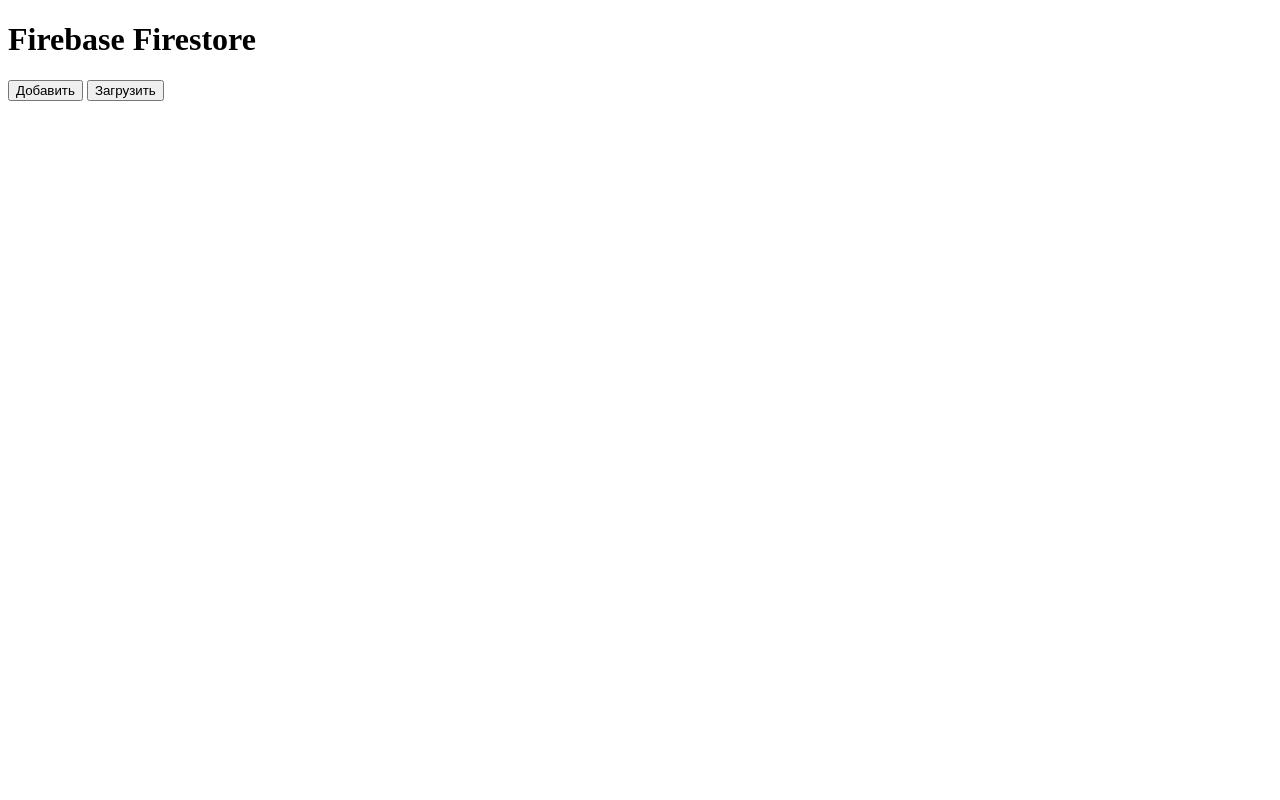
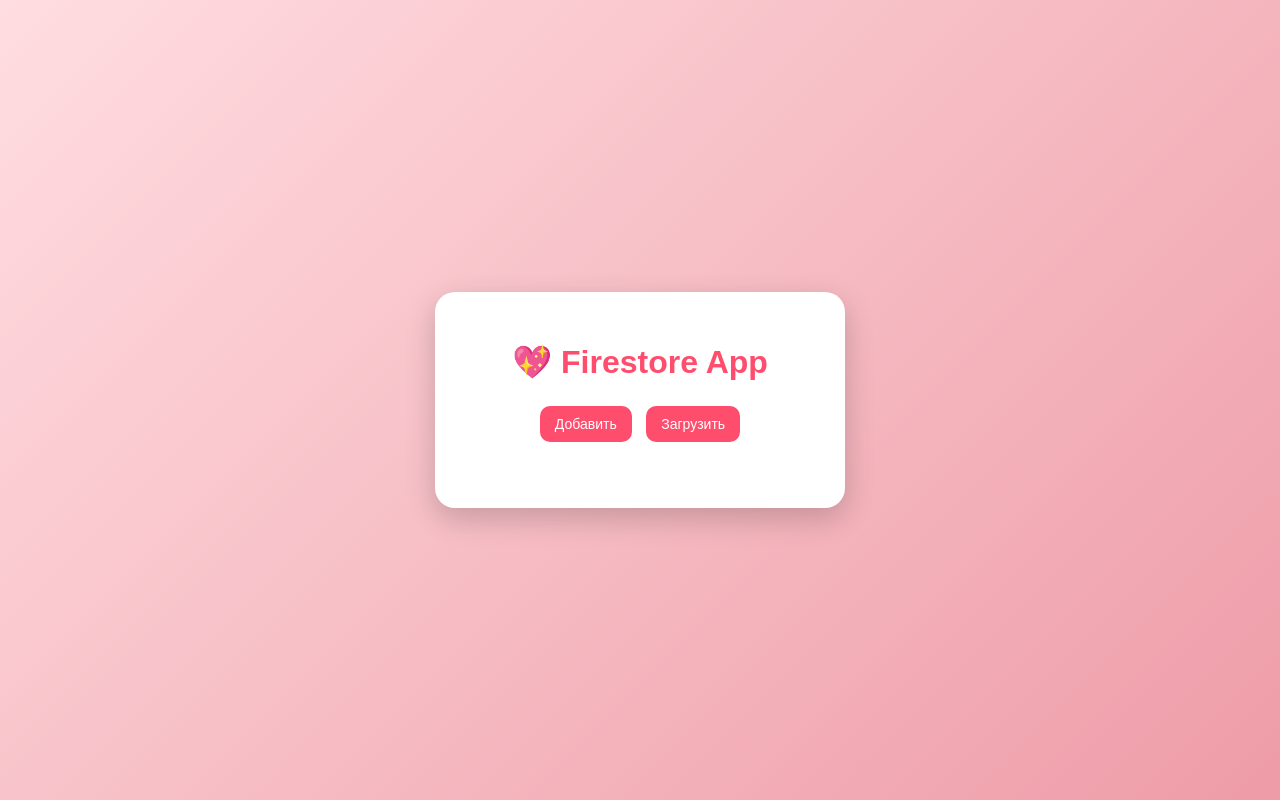
Before and after one commit to 240092-eng/mewww, a plain HTML site: page index.html in a window 1280 px wide. Drawn offline with Linux system fonts and the light colour scheme.

Commit message:
Update index.html

```diff
--- a/index.html
+++ b/index.html
@@ -1,17 +1,81 @@
 <!DOCTYPE html>
-<html>
+<html lang="ru">
 <head>
-  <title>Firestore Test</title>
+  <meta charset="UTF-8">
+  <title>Firestore Pink App</title>
+
+  <style>
+    body {
+      margin: 0;
+      font-family: Arial, sans-serif;
+      background: linear-gradient(135deg, #ffdde1, #ee9ca7);
+      height: 100vh;
+      display: flex;
+      justify-content: center;
+      align-items: center;
+    }
+
+    .card {
+      background: white;
+      padding: 30px;
+      border-radius: 20px;
+      width: 350px;
+      box-shadow: 0 10px 30px rgba(0,0,0,0.2);
+      text-align: center;
+    }
+
+    h1 {
+      color: #ff4d6d;
+      margin-bottom: 20px;
+    }
+
+    button {
+      background: #ff4d6d;
+      border: none;
+      color: white;
+      padding: 10px 15px;
+      margin: 5px;
+      border-radius: 10px;
+      cursor: pointer;
+      font-size: 14px;
+      transition: 0.3s;
+    }
+
+    button:hover {
+      background: #e63e5c;
+      transform: scale(1.05);
+    }
+
+    ul {
+      list-style: none;
+      padding: 0;
+      margin-top: 15px;
+      max-height: 200px;
+      overflow-y: auto;
+    }
+
+    li {
+      background: #ffe3e8;
+      margin: 5px 0;
+      padding: 8px;
+      border-radius: 10px;
+      color: #333;
+    }
+  </style>
 </head>
+
 <body>
 
-  <h1>Firebase Firestore</h1>
+  <div class="card">
+    <h1>💖 Firestore App</h1>
 
-  <button onclick="addUser()">Добавить</button>
-  <button onclick="loadUsers()">Загрузить</button>
+    <button onclick="addUser()">Добавить</button>
+    <button onclick="loadUsers()">Загрузить</button>
 
-  <ul id="list"></ul>
+    <ul id="list"></ul>
+  </div>
 
   <script type="module" src="app.js"></script>
+
 </body>
 </html>
```
